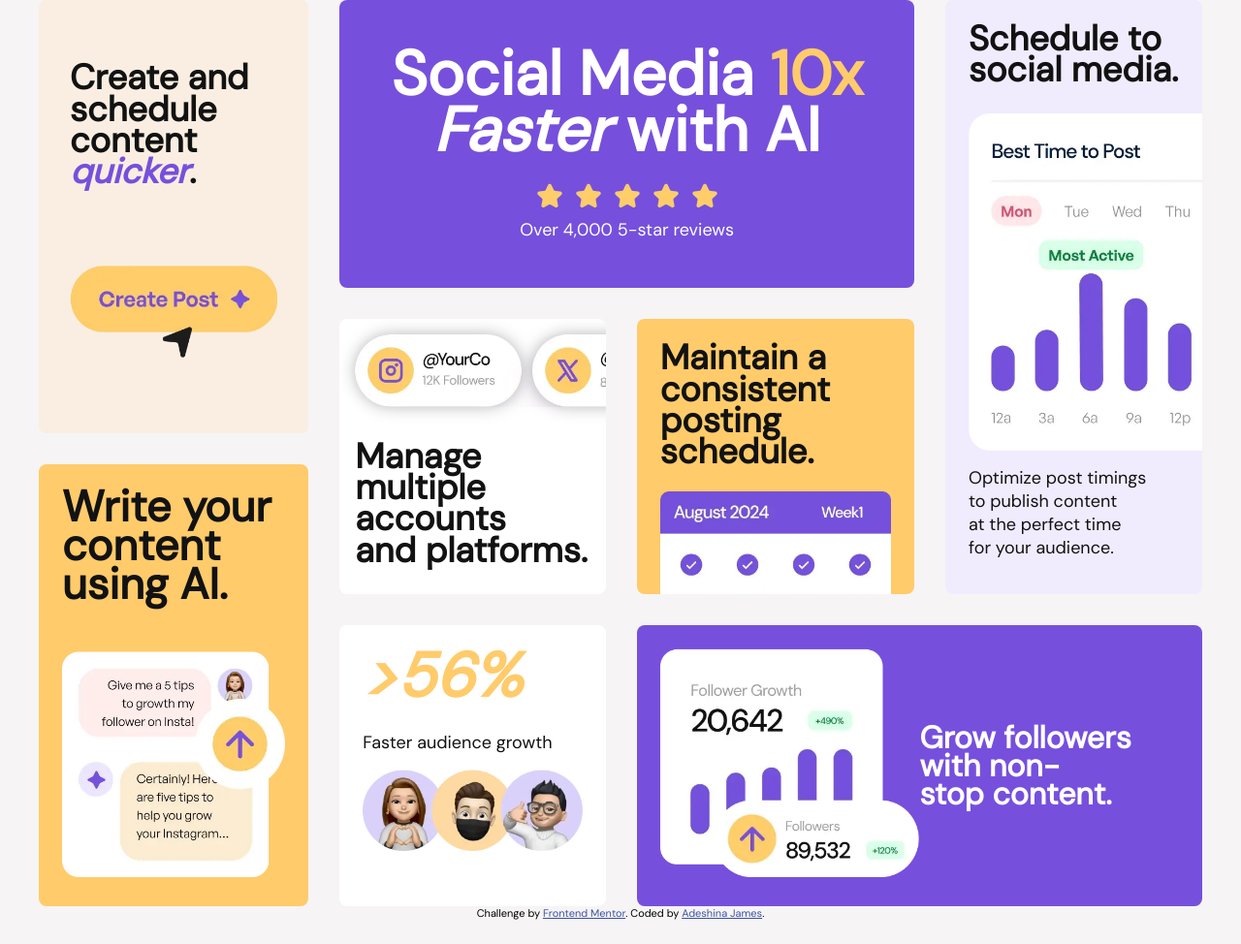
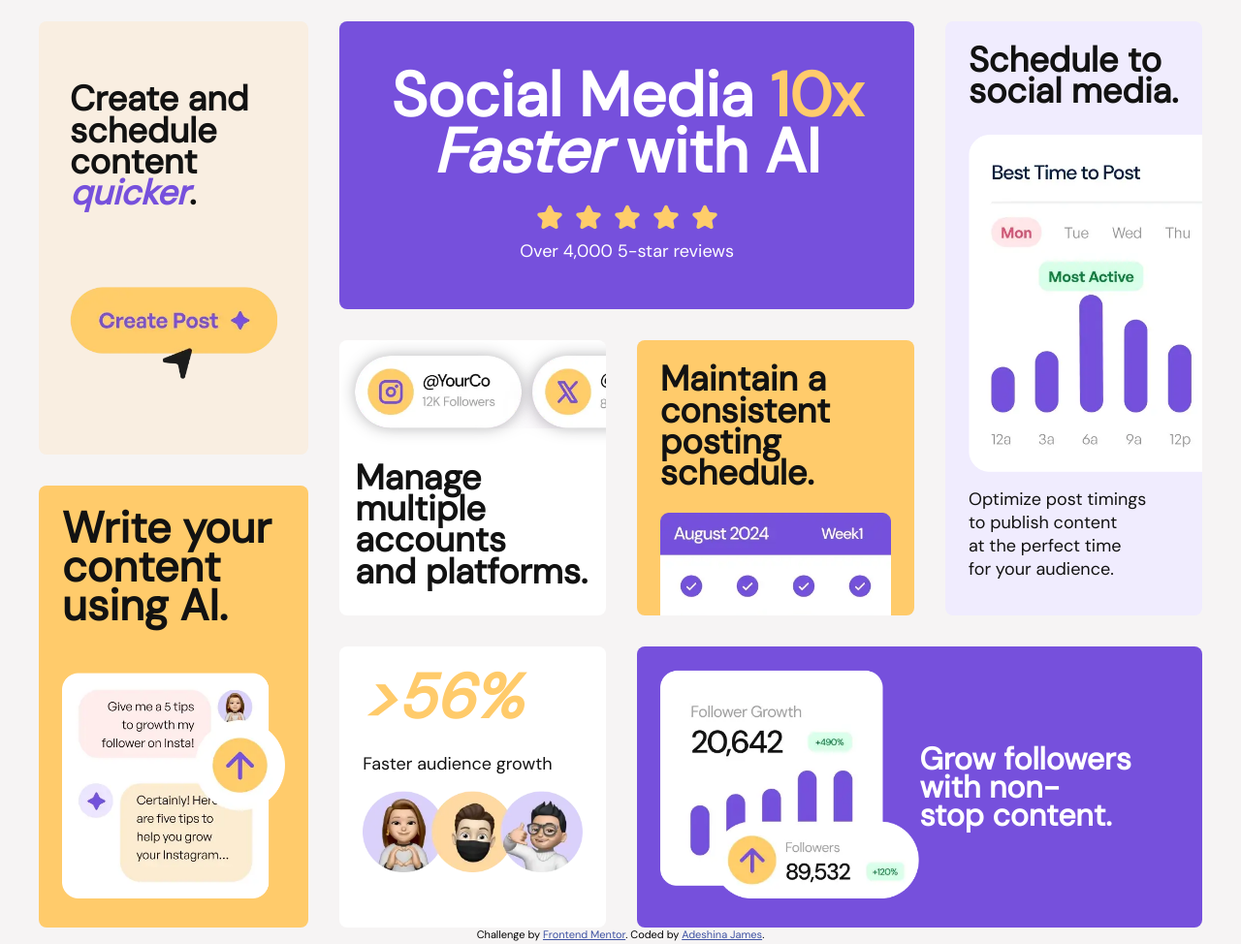
Before and after one commit to Ade4programming/bento-grid, a plain HTML site: page index.html in a window 1280 px wide. Shown: the whole page at 97% size. Before the commit the page ends 949 px from the top, so only its background shows below. Drawn offline with Linux system fonts and the light colour scheme.

Commit message:
Fix margin property in body for improved layout consistency

```diff
--- a/style.css
+++ b/style.css
@@ -51,7 +51,7 @@
 
   body {
     background-color: var(--off-white);
-    margin: clamp(1rem, 1.375em);
+    margin: clamp(1rem,1.375rem, 2.375em);
     font-size: var(--fs-normal);
   }
 }
```
